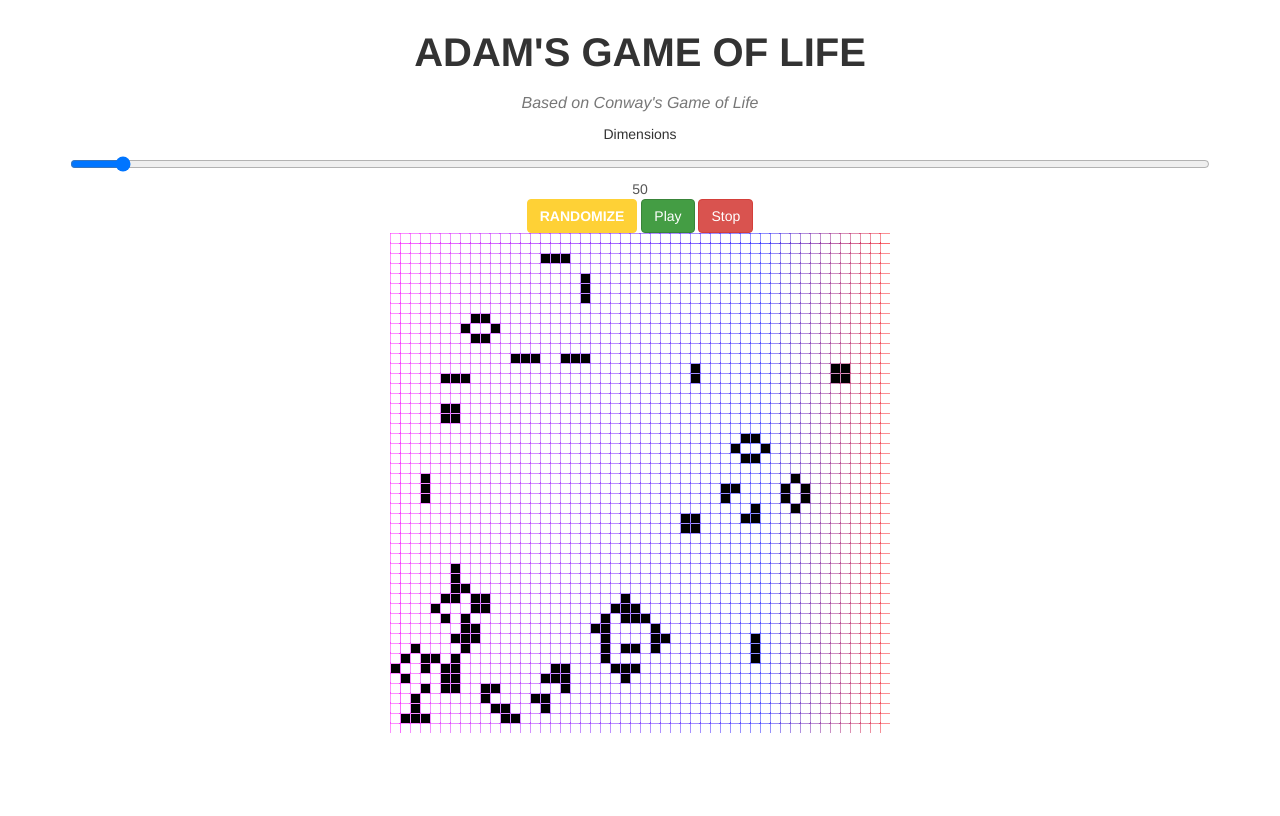
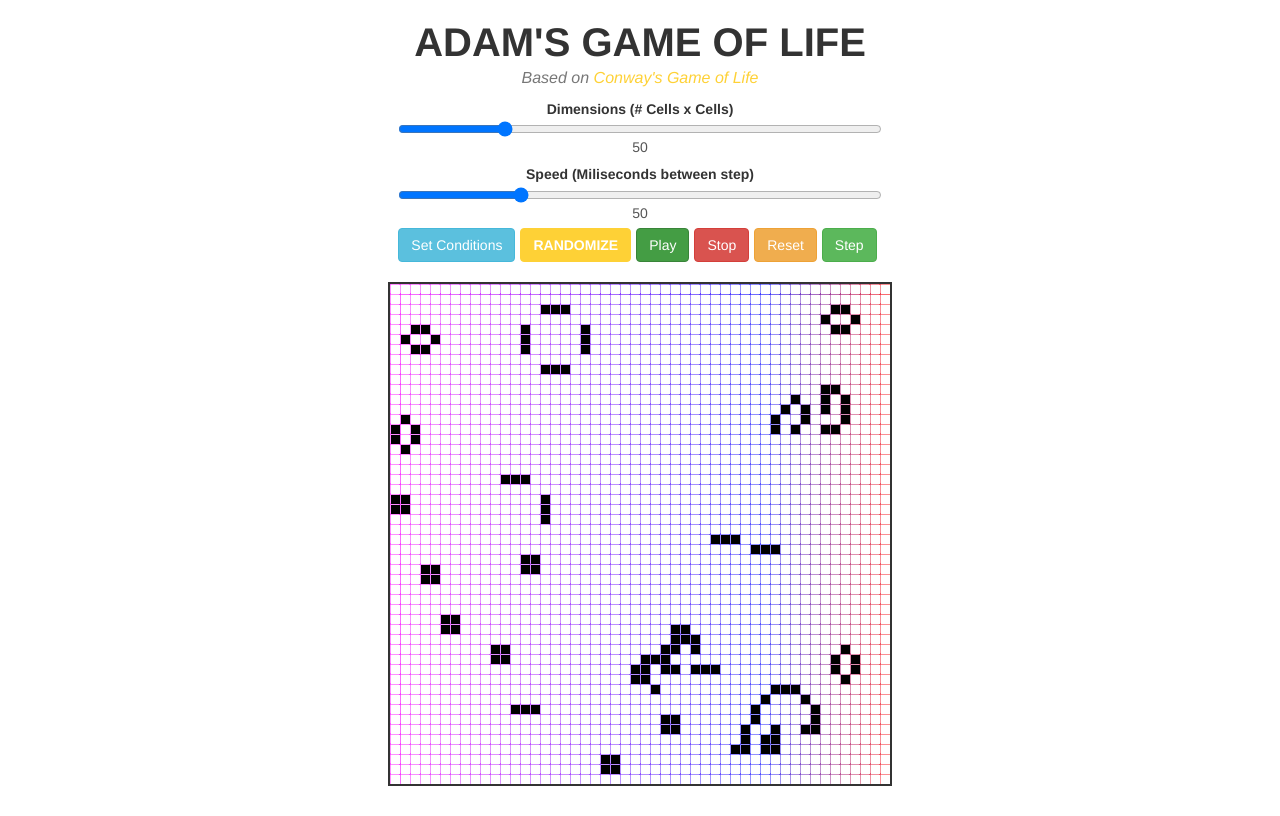
Before and after one commit to adamtache/cgol, a plain HTML site: page game.html in a window 1280 px wide. Both pictures are taken after a click on the button "Play". Drawn offline with nearby package versions, Linux system fonts and the light colour scheme.

Commit message:
Added customization options and reset/step functions

```diff
--- a/css/game.css
+++ b/css/game.css
@@ -1,12 +1,3 @@
-*
-{
-    margin: 0; padding: 0;
-}
-
-html, body
-{
-    height: 100%; width: 100%;
-}
 canvas
 {
 	margin-left: auto;
@@ -15,10 +6,20 @@ canvas
     display: block;
 }
 
+h3, h2{
+	margin: 0px;
+}
+
+.section{
+	margin-top: 0px;
+}
+
 #myGame{
 	border-style: solid;
 	border-width: 2px;
 	margin-bottom: 10px;
+	margin-left: auto;
+	margin-right: auto;
 }
 
 #title{
@@ -30,17 +31,26 @@ canvas
 	background: #BABABA;
 }
 
-#Options1{
+.input-group{
 	margin-left: auto;
 	margin-right: auto;
 }
 
-#dimensInput{
-	width: 200px;
-	margin-left: auto;
-	margin-right: auto;
+#amount, #amount2, #amount3{
+	padding: 0px;
+	margin-top: 0px;
+	margin-bottom: 5px;
 }
 
-#amount{
-	margin-bottom: 10px;
+.btn{
+	margin-right: 5px;
 }
+
+#heightInput, #widthInput, #speedInput{
+	display: inline-block;
+	margin: 0px;
+}
+
+#heightTitle, #widthTitle, #speedTitle{
+	margin: 0px;
+}
--- /dev/null
+++ b/game.css
@@ -0,0 +1,46 @@
+*
+{
+    margin: 0; padding: 0;
+}
+
+html, body
+{
+    height: 100%; width: 100%;
+}
+canvas
+{
+	margin-left: auto;
+	margin-right: auto;
+	margin-top: 20px;
+    display: block;
+}
+
+#myGame{
+	border-style: solid;
+	border-width: 2px;
+	margin-bottom: 10px;
+}
+
+#title{
+	margin-top: 5px;
+	text-align: center;
+}
+
+#GridSlider.slider-selection {
+	background: #BABABA;
+}
+
+#Options1{
+	margin-left: auto;
+	margin-right: auto;
+}
+
+#dimensInput{
+	width: 200px;
+	margin-left: auto;
+	margin-right: auto;
+}
+
+#amount{
+	margin-bottom: 10px;
+}
--- a/game.html
+++ b/game.html
@@ -3,7 +3,7 @@
 	<link href="css/bootstrap.min.css" rel="stylesheet">
 	<link href="css/font-awesome.min.css" rel="stylesheet" type="text/css">
 	<link href="css/font-awesome.css" rel="stylesheet" type="text/css">
-	<link rel=href="css/game.css" "stylesheet" type="text/css">
+	<link href="css/game.css" rel="stylesheet" type="text/css">
 	<link href="css/agency.css" rel="stylesheet">
 	<script type"text/javascript" src="https://ajax.googleapis.com/ajax/libs/jquery/1.11.3/jquery.min.js"></script>
 	<script type="text/javascript" src="game.js"></script>
@@ -15,16 +15,23 @@
 			<div class="row">
 				<div class="col-lg-12 text-center">
 					<h2 class="section-heading">Adam's Game of Life</h2>
-					<h3 class="section-subheading text-muted">Based on Conway's Game of Life</h3>
+					<h3 class="section-subheading text-muted">Based on <a href="https://en.wikipedia.org/wiki/Conway%27s_Game_of_Life">Conway's Game of Life</a></h3>
+					<div class="input-group">
 
-					<div id="Options1">
-						<p> Dimensions </p>
-						<input type="range" id="dimensInput" data-slider-step="10" name="dimensInput" min="10" max="1000" value="50" oninput="amount.value=dimensInput.value">
-						<output name="amount" id="amount" for="dimensInput">50</output>
+						<p id="heightTitle"> <b>Dimensions (# Cells x Cells)</b></p>
+						<input type="range" id="heightInput" data-slider-step="10" name="heightInput" min="10" max="200" value="50" oninput="amount.value=heightInput.value">
+						<output name="amount" id="amount" for="heightInput">50</output>
+
+						<p id="speedTitle"> <b>Speed (Miliseconds between step)</b></p>
+						<input type="range" id="speedInput" data-slider-step="10" name="speedInput" min="1" max="200" value="50" oninput="amount2.value=speedInput.value">
+						<output name="amount2" id="amount2" for="widthInput">50</output>
+
+						<button type="button" class="btn btn-info" id="SetConditions">Set Conditions</button>
 						<button type="button" class="btn btn-primary" id="Random">Randomize</button>
 						<button type="button" class="btn btn-success" id="Play">Play</button>
 						<button type="button" class="btn btn-danger" id="Stop">Stop</button>
-
+						<button type="button" class="btn btn-warning" id="Reset">Reset</button>
+						<button type="button" class="btn btn-success" id="Step">Step</button>
 					</div>
 
 					<canvas id="myGame" width="500px" height="500px"></canvas>
--- a/game.js
+++ b/game.js
@@ -4,8 +4,9 @@ $(document).ready(function(){
 	var context = canvas.getContext("2d");
 	var arr = [];
 	makeGrid();
-	randomizeInitial();
+	randomizeInitial(false);
 	var interval;
+	var speed = 50;
 
 	function makeGrid(){
 		context.save();
@@ -33,7 +34,7 @@ $(document).ready(function(){
 		context.restore();
 	}
 
-	function randomizeInitial(){
+	function randomizeInitial(reset){
 		var d = canvas.height/10;
 		for(var x=0; x<d; x++){
 			arr.push([]);
@@ -42,7 +43,8 @@ $(document).ready(function(){
 				arr[x][y] = 0;
 			}
 		}
-		randomize();
+		if(reset==false)
+			randomize();
 	};
 
 	function randomize(){
@@ -122,16 +124,55 @@ $(document).ready(function(){
 		return total;
 	}
 
+	function setConditions(){
+		var currHeight = canvas.height;
+		var currWidth = canvas.width;
+		var $height=document.getElementById('amount').value;
+		var $speed=document.getElementById("amount2").value;
+		if($height!=currHeight){
+			draw();
+		}
+		if($speed!=speed){
+			speed = $speed;
+		}
+		function draw(){
+			context.clearRect(0,0,canvas.height,canvas.height);
+			canvas.height = $height*10;
+			canvas.width = $height*10;
+			makeGrid();
+			randomizeInitial(false);
+		}
+	}
+
+	$("#Play").click(function(){
+		interval = setInterval(function(){ play(); }, speed);
+	});
+
+	$("#Step").click(function(){
+		play();
+	});
+
+	$("#SetConditions").click(function(){
+		setConditions();
+	});
+
 	$("#Random").click(function(){
 		randomize();
-	});
-
-	$("#Play").click(function(){
-		interval = setInterval(function(){ play(); }, 10);
 	});
 
 	$("#Stop").click(function(){
 		clearInterval(interval);
 	});
 
+	$("#Reset").click(function(){
+		randomizeInitial(true);
+		var d = canvas.height/10;
+		for(var x=0; x<d; x++){
+			for(var y=0; y<d; y++){
+				context.fillStyle = "white";
+				context.fillRect(x*10+1, y*10+1, 9, 9);
+			}
+		}
+	});
+
 });
```
Also changed, not shown: css/agency.css.
